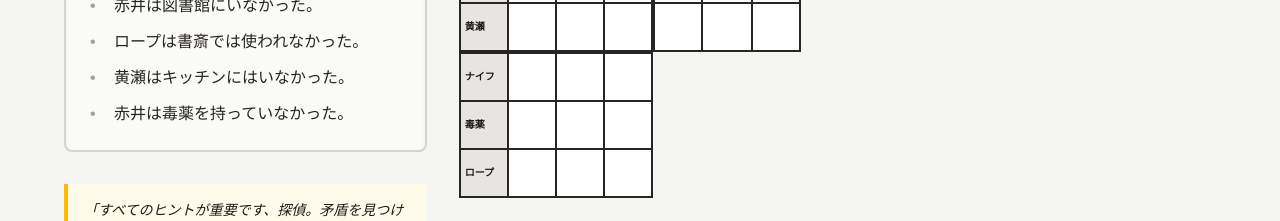
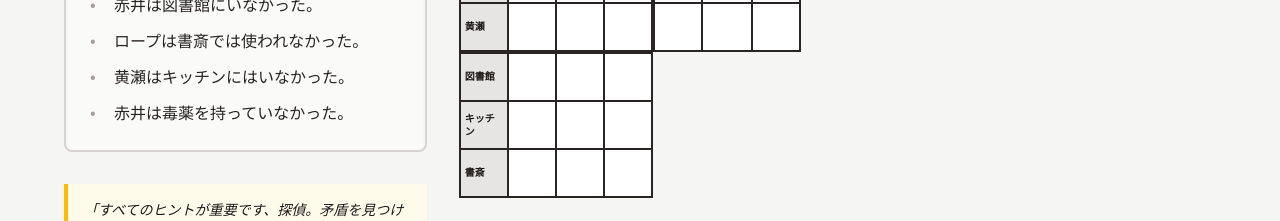
Before and after one commit to autoautoauto10-afk/murdle_app, a Next.js app: page / in a window 1280 px wide. Shown: the part 346-567 px from the top of the page. Built offline with nearby package versions, Linux system fonts and the light colour scheme.

Commit message:
fix(ui): transpose bottom grid to align weapon columns

```diff
--- a/src/components/features/MultiGrid.tsx
+++ b/src/components/features/MultiGrid.tsx
@@ -1,7 +1,7 @@
 'use client';
 
-import React from 'react';
-import { Entity, MultiGridState } from '@/types/game';
+import React, { useMemo } from 'react';
+import { Entity, MultiGridState, GridState } from '@/types/game';
 import Grid from './Grid';
 
 interface MultiGridProps {
@@ -13,11 +13,33 @@ interface MultiGridProps {
 }
 
 export default function MultiGrid({ suspects, weapons, locations, gridState, onCellClick }: MultiGridProps) {
+
+    // UI表示用に、下段グリッド（凶器×場所）のデータを「場所×凶器」に転置（Transpose）する
+    // これにより、上段左のグリッド（容疑者×凶器）と、下段のグリッドの「凶器」列（縦ライン）が揃います。
+    const transposedWeaponLocationState = useMemo(() => {
+        const transposed: GridState = {};
+
+        // 場所IDを行キー (Category1)、凶器IDを列キー (Category2) にする構造へ変換
+        locations.forEach(loc => {
+            weapons.forEach(weap => {
+                // 元のデータ構造は Flat Map "WeaponID:LocationID"
+                const originalKey = `${weap.id}:${loc.id}`;
+                // 新しいキーは "LocationID:WeaponID" (Category1:Location, Category2:Weapon)
+                const newKey = `${loc.id}:${weap.id}`;
+
+                const cellMark = gridState.weaponLocation[originalKey];
+                if (cellMark) {
+                    transposed[newKey] = cellMark;
+                }
+            });
+        });
+        return transposed;
+    }, [gridState.weaponLocation, weapons, locations]);
+
     return (
         <div className="overflow-x-auto pb-4">
-            {/* L-shaped unified grid layout */}
             <div className="inline-block">
-                {/* Top row: Suspect vs Weapon | Suspect vs Location */}
+                {/* 上段: 容疑者 vs 凶器 | 容疑者 vs 場所 */}
                 <div className="flex">
                     <Grid
                         category1={suspects}
@@ -38,16 +60,18 @@ export default function MultiGrid({ suspects, weapons, locations, gridState, onC
                     />
                 </div>
 
-                {/* Bottom row: Weapon vs Location (aligned with weapons column) */}
+                {/* 下段: 場所 vs 凶器 （データを転置して表示） */}
+                {/* category1を場所(行)、category2を凶器(列)に設定することで、上のグリッドと列が揃う */}
                 <div className="flex">
                     <Grid
-                        category1={weapons}
-                        category2={locations}
-                        gridState={gridState.weaponLocation}
-                        onCellClick={(id1, id2) => onCellClick('weaponLocation', id1, id2)}
-                        label="凶器 × 場所"
+                        category1={locations}
+                        category2={weapons}
+                        gridState={transposedWeaponLocationState} // 転置したStateを使用
+                        // クリックイベントは元のデータ構造 (凶器ID, 場所ID) に戻して親に渡す
+                        onCellClick={(locId, weapId) => onCellClick('weaponLocation', weapId, locId)}
+                        label="場所 × 凶器"
                         compact={true}
-                        hideColumnHeaders={true}
+                        hideColumnHeaders={true} // 上のグリッドのヘッダーと列が揃うため、ヘッダーは隠す
                     />
                 </div>
             </div>
```
